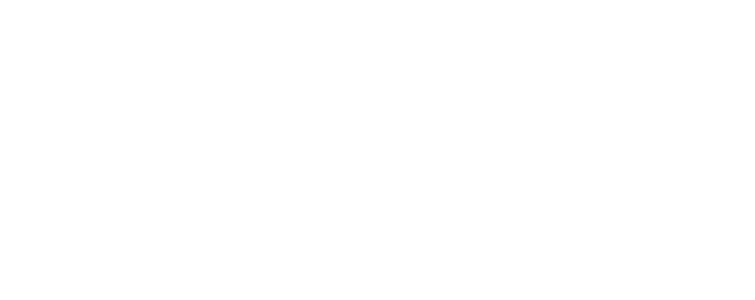
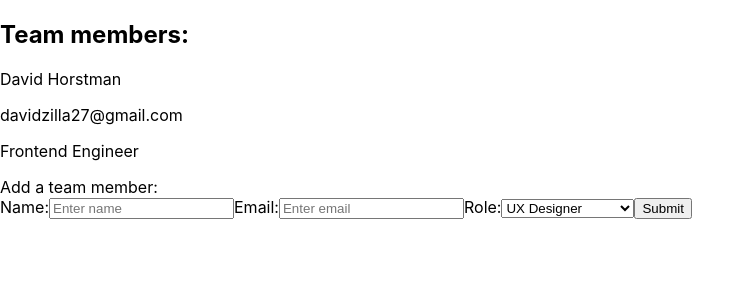
Before and after one commit to bloominstituteoftechnology/team-builder, a React (Create React App) app: page / in a window 1280 px wide. Shown: the top 300 px of the page, without its empty margins (0-755 px from the left). Built offline with nearby package versions, Linux system fonts and the light colour scheme.

Commit message:
Set up Form internal state

```diff
--- a/src/App.js
+++ b/src/App.js
@@ -1,15 +1,15 @@
-import React from 'react';
-import logo from './logo.svg';
+import React, {useState} from 'react';
 import './App.css';
-import TeamList from "./components/TeamList";
+import TeamContainer from "./components/TeamContainer";
 import Form from "./components/Form";
 import teamData from "./data/teamData";
 
 function App() {
+  const [teamList, setTeamList] = useState(teamData);
   return (
     <div>
-      <TeamList />
-      <Form />
+      <TeamContainer teamList={teamList}/>
+      <Form teamList={teamList} setTeamList={setTeamList}/>
     </div>
   );
 }
--- a/src/components/Form.js
+++ b/src/components/Form.js
@@ -1,4 +1,32 @@
-import React from "react";
+import React, { useState } from "react";
 export default function Form(props) {
-    return <div />;
+    const [member, updateMember]=useState({
+        name: "",
+        email: "",
+        role: "UX Designer"
+    });
+   function handleChange(event){
+       updateMember({...member, [event.target.name]:event.target.value});
+   }
+
+    return (
+        <div className="form">
+            <label htmlFor="add-team-member">Add a team member:</label>
+            <form id="add-team-member">
+                <label htmlFor="name">Name:</label>
+                <input type="text" id="name" name="name" placeholder="Enter name" value={member.name} onChange={handleChange}></input>
+                <label htmlFor="email">Email:</label>
+                <input type="email" id="email" name="email" placeholder="Enter email" value={member.email} onChange={handleChange}></input>
+                <label htmlFor="role">Role:</label>
+                <select id="role" name="role" value={member.role} onChange={handleChange}>
+                    <option value="UX Designer">UX Designer</option>
+                    <option value="UI Developer">UI Developer</option>
+                    <option value="Frontend Engineer">Frontend Engineer</option>
+                    <option value="Backend Engineer">Backend Engineer</option>
+                    <option value="Data Scientist">Data Scientist</option>
+                </select>
+                <input type="submit"></input>
+            </form>
+        </div>
+    );
 }
--- /dev/null
+++ b/src/components/TeamContainer.js
@@ -0,0 +1,14 @@
+import React from "react";
+export default function TeamContainer(props) {
+    return <div className="team-list">
+        <h2>Team members:</h2>
+        {props.teamList.map(teamMember => (
+            //in a real React app I'd make this all its own component
+            <div key={teamMember.name} className="team-member-card">
+                <p>{teamMember.name}</p>
+                <p>{teamMember.email}</p>
+                <p>{teamMember.role}</p>
+            </div>
+        ))}
+    </div>;
+}
--- a/src/components/TeamList.js
+++ /dev/null
@@ -1,4 +0,0 @@
-import React from "react";
-export default function TeamList(props){
-    return <div />;
-}
--- a/src/data/teamData.js
+++ b/src/data/teamData.js
@@ -1,4 +1,8 @@
-const teamData= {
-
-};
+const teamData= [
+    {
+        name: "David Horstman",
+        email: "davidzilla27@gmail.com",
+        role: "Frontend Engineer"
+    }
+];
 export default teamData;
```
